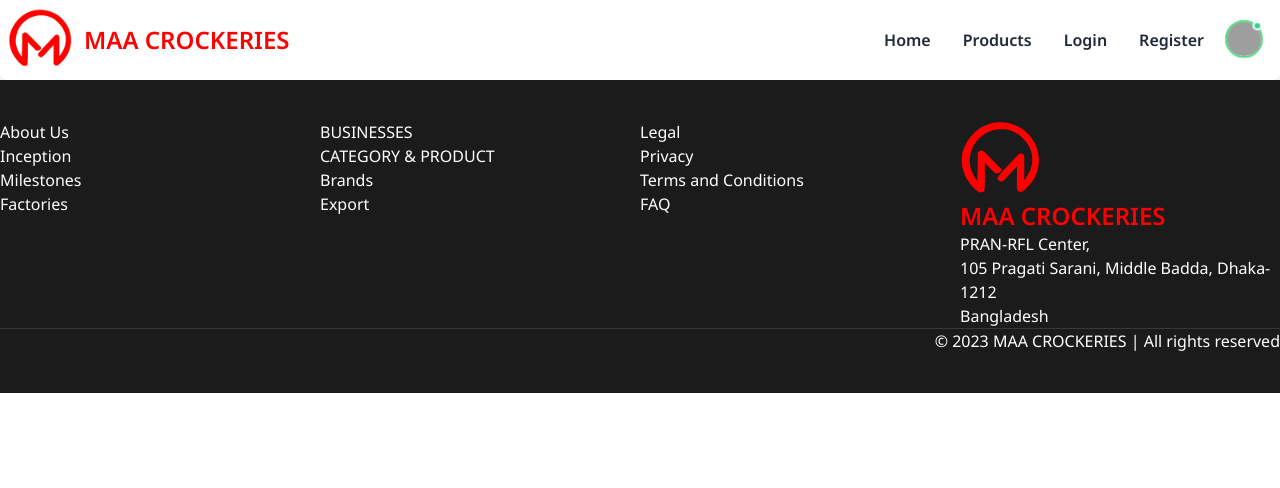
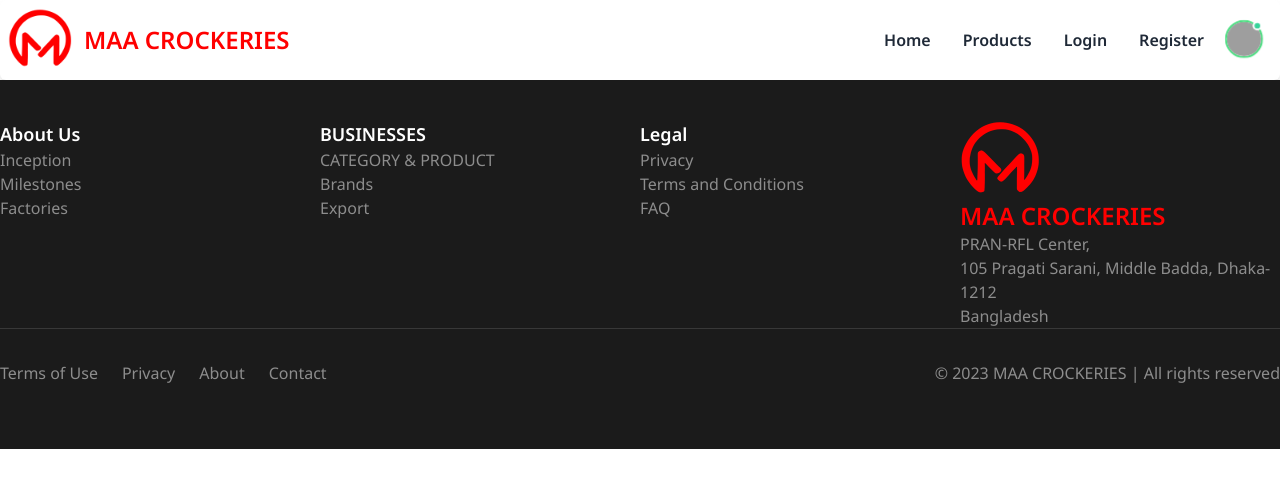
Before and after one commit to developer-shourav/MAA-CROCKERIES, a React (Vite) app: page / in a window 1280 px wide. Shown: the top 488 px of the page. Built offline with nearby package versions, Linux system fonts and the light colour scheme; grey boxes are pictures that could not be loaded.

Commit message:
primary footer added

```diff
--- a/src/pages/shared/Footer/Footer.jsx
+++ b/src/pages/shared/Footer/Footer.jsx
@@ -2,28 +2,28 @@
 import Logo from "../../../assets/web-logo.png";
 const Footer = () => {
     return (
-        <footer  style={{backgroundColor:'#1b1b1b'}} className='py-10 text-white list-none'>
+        <footer   style={{backgroundColor:'#1b1b1b', color:'#8d8d8d'}} className='py-10  list-none'>
 
             <div className="container mx-auto">
                <div className='grid grid-cols-2 md:grid-cols-4'>
 
 
                 <div>
-                    <h4>About Us</h4>
+                    <h4 className='text-white text-lg font-bold'>About Us</h4>
                     <li>Inception</li>
                     <li>Milestones</li>
                     <li>Factories</li>
                 </div>
 
                 <div>
-                    <h4>BUSINESSES</h4>
+                <h4 className='text-white text-lg font-bold'>BUSINESSES</h4>
                     <li>CATEGORY & PRODUCT</li>
                     <li>Brands</li>
                     <li>Export</li>
                 </div>
 
                 <div>
-                    <h4>Legal</h4>
+                <h4 className='text-white text-lg font-bold'>Legal</h4>
                     <li>Privacy</li>
                     <li>Terms and Conditions</li>
                     <li>FAQ</li>
@@ -43,8 +43,13 @@
 
             <hr style={{borderTop:'1px solid #383838'}}   />
 
-            <div className="container mx-auto flex justify-between items-center">
-                <div></div>
+            <div  className="container py-6 mt-2  mx-auto flex justify-between items-center">
+                <div className=''>
+                    <span>Terms of Use</span>
+                    <span className='mx-6'>Privacy</span>
+                    <span className='me-6'>About</span>
+                    <span>Contact</span>
+                </div>
 
                 <div>
                     <span>© 2023 MAA CROCKERIES | All rights reserved</span>
@@ -56,9 +61,3 @@
 };
 
 export default Footer;
-
-
-/*
-li color: #8d8d8d
-
-*/
```
